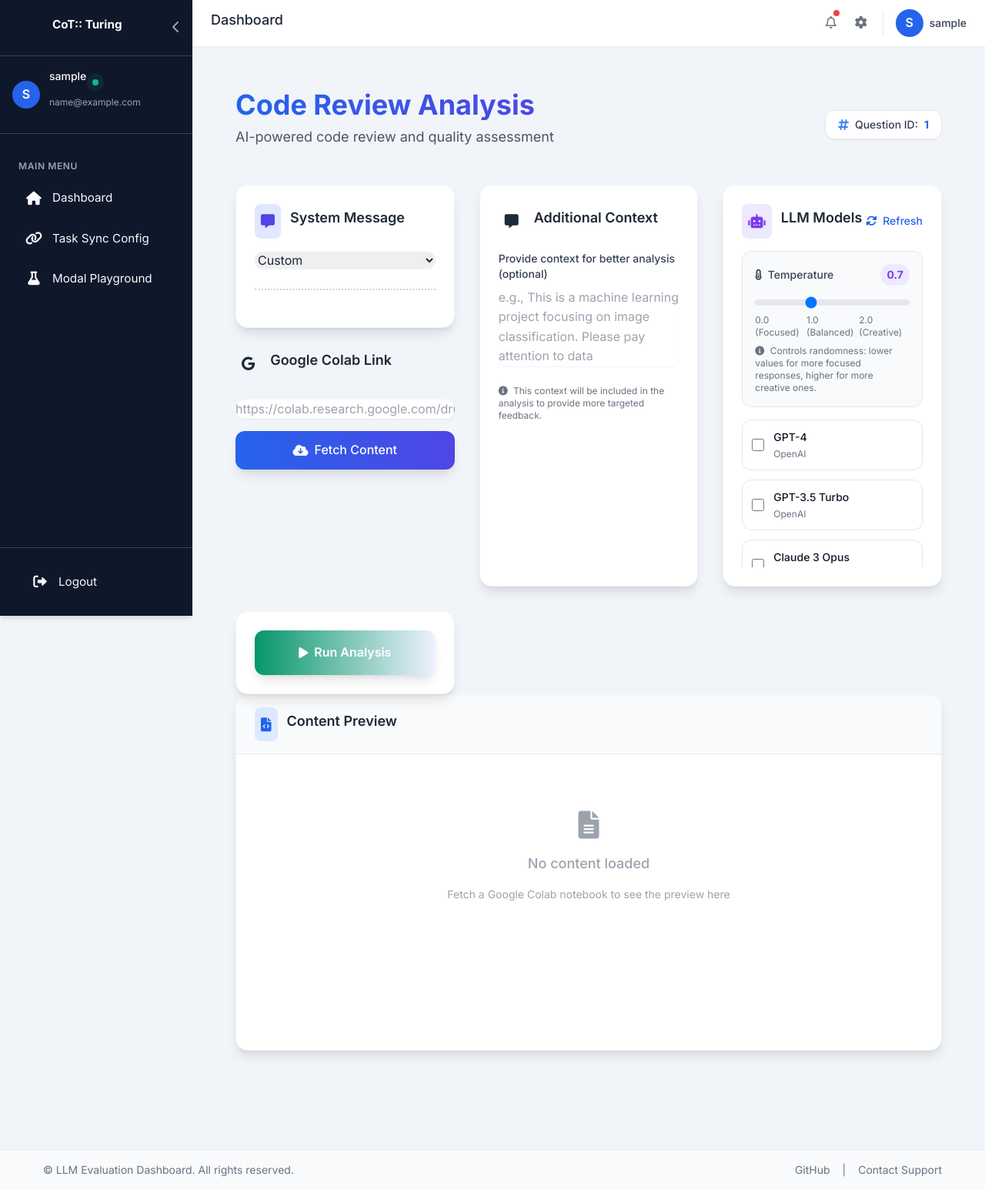
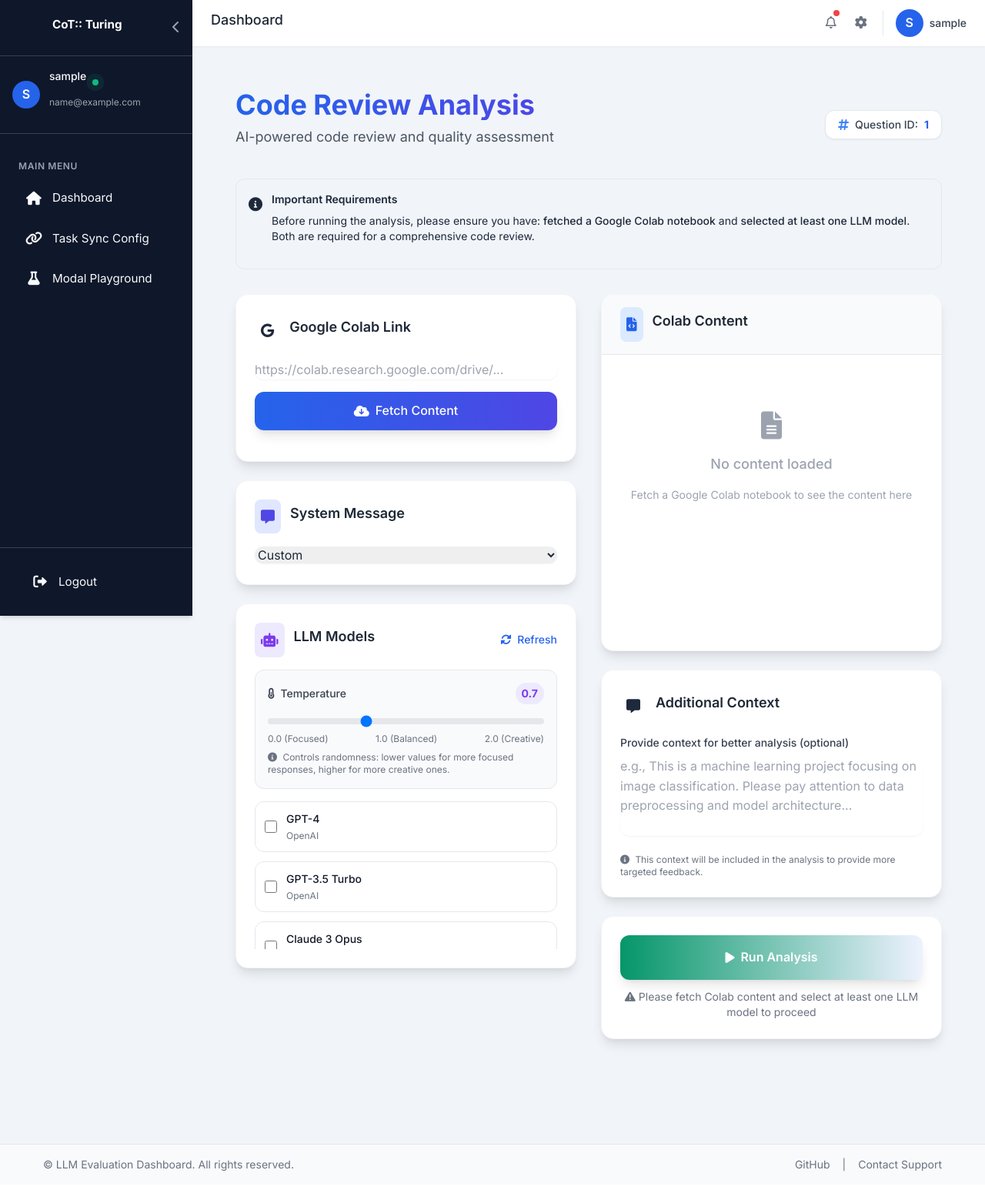
Before and after one commit to ashutosh-turing/cot-generation-tool, a Django app: page /review/1/ in a window 1280 px wide. Shown: the whole page at 77% size. After the commit the page ends 1522 px from the top, so only its background shows below. Run offline with Django 5.2, Linux system fonts and the light colour scheme; the visitor is signed in with stand-in values (Sample User, id 1); data that the repository does not hold is empty; some libraries are stand-ins or nearby versions.

Commit message:
fix(*): review.html

```diff
--- a/coreproject/settings.py
+++ b/coreproject/settings.py
@@ -157,7 +157,7 @@
 
 STATIC_URL = '/static/'
 STATICFILES_DIRS = [
-    # os.path.join(BASE_DIR, 'eval', 'static'),
+    os.path.join(BASE_DIR, 'eval', 'static'),
     os.path.join(BASE_DIR, 'processor', 'static'),
     os.path.join(BASE_DIR, 'static'),
 ]
--- a/eval/templates/review.html
+++ b/eval/templates/review.html
@@ -22,41 +22,34 @@
           </div>
         </div>
       </div>
+
+      <!-- Custom Message Section -->
+      <div class="mt-6 bg-gradient-to-r from-amber-50 to-orange-50 border border-amber-200 rounded-xl p-4">
+        <div class="flex items-start">
+          <div class="flex-shrink-0">
+            <i class="fas fa-info-circle text-amber-600 text-lg mt-0.5"></i>
+          </div>
+          <div class="ml-3">
+            <h3 class="text-sm font-semibold text-amber-800">Important Requirements</h3>
+            <p class="mt-1 text-sm text-amber-700">
+              Before running the analysis, please ensure you have:
+              <span class="font-medium">fetched a Google Colab notebook</span> and
+              <span class="font-medium">selected at least one LLM model</span>.
+              Both are required for a comprehensive code review.
+            </p>
+          </div>
+        </div>
+      </div>
     </div>
 
     <!-- Main Content Grid -->
-    <div class="grid grid-cols-1 xl:grid-cols-3 gap-8">
+    <div class="grid grid-cols-1 xl:grid-cols-2 gap-8 mb-8">
 
       <!-- Left Column - Input Section -->
       <div class="xl:col-span-1 space-y-6">
 
-        <!-- System Message Section -->
+        <!-- Fetch Colab Content Section - TOP -->
         <div class="bg-white rounded-2xl shadow-lg border border-gray-100 p-6">
-          <div class="flex items-center mb-4">
-            <div class="p-2 bg-indigo-100 rounded-lg mr-3">
-              <i class="fas fa-message text-indigo-600 text-lg"></i>
-            </div>
-            <h3 class="text-lg font-semibold text-gray-800">System Message</h3>
-          </div>
-          <div>
-            <select name="system_message" id="system_message" class="w-full rounded-xl border-gray-300 shadow-sm focus:border-blue-500 focus:ring-blue-500 transition-all duration-200">
-              {% if system_messages %}
-                {% for sm in system_messages %}
-                  <option value="{{ sm.content|escape }}">{{ sm.name }}</option>
-                {% endfor %}
-              {% endif %}
-              <option value="custom">Custom</option>
-            </select>
-            <div id="custom-system-message-container" class="hidden mt-3">
-              <label for="custom_system_message" class="block text-sm font-medium text-gray-700 mb-2">
-                <i class="fas fa-pen mr-1 text-indigo-500"></i>
-                Custom System Message
-              </label>
-              <textarea name="custom_system_message" id="custom_system_message" rows="3" class="w-full rounded-xl border-gray-300 shadow-sm focus:border-blue-500 focus:ring-blue-500 transition-all duration-200 resize-none p-3" placeholder="Enter your custom system message..."></textarea>
-            </div>
-          </div>
-          <hr class="dotted-divider">
-        </div>
           <div class="flex items-center mb-4">
             <div class="p-2 bg-orange-100 rounded-lg mr-3">
               <i class="fab fa-google text-orange-600 text-lg"></i>
@@ -82,29 +75,29 @@
           </div>
         </div>
 
-        <!-- Additional Context Section -->
+        <!-- System Message Section -->
         <div class="bg-white rounded-2xl shadow-lg border border-gray-100 p-6">
           <div class="flex items-center mb-4">
-            <div class="p-2 bg-teal-100 rounded-lg mr-3">
-              <i class="fas fa-comment-alt text-teal-600 text-lg"></i>
+            <div class="p-2 bg-indigo-100 rounded-lg mr-3">
+              <i class="fas fa-message text-indigo-600 text-lg"></i>
             </div>
-            <h3 class="text-lg font-semibold text-gray-800">Additional Context</h3>
+            <h3 class="text-lg font-semibold text-gray-800">System Message</h3>
           </div>
-
-          <div class="space-y-4">
-            <div>
-              <label for="additional-context" class="block text-sm font-medium text-gray-700 mb-2">
-                Provide context for better analysis (optional)
+          <div>
+            <select name="system_message" id="system_message" class="w-full rounded-xl border-gray-300 shadow-sm focus:border-blue-500 focus:ring-blue-500 transition-all duration-200">
+              {% if system_messages %}
+                {% for sm in system_messages %}
+                  <option value="{{ sm.content|escape }}">{{ sm.name }}</option>
+                {% endfor %}
+              {% endif %}
+              <option value="custom">Custom</option>
+            </select>
+            <div id="custom-system-message-container" class="hidden mt-3">
+              <label for="custom_system_message" class="block text-sm font-medium text-gray-700 mb-2">
+                <i class="fas fa-pen mr-1 text-indigo-500"></i>
+                Custom System Message
               </label>
-              <textarea
-                id="additional-context"
-                rows="4"
-                class="w-full rounded-xl border-gray-300 shadow-sm focus:border-blue-500 focus:ring-blue-500 transition-all duration-200 resize-none"
-                placeholder="e.g., This is a machine learning project focusing on image classification. Please pay attention to data preprocessing and model architecture..."></textarea>
-            </div>
-            <div class="text-xs text-gray-500">
-              <i class="fas fa-info-circle mr-1"></i>
-              This context will be included in the analysis to provide more targeted feedback.
+              <textarea name="custom_system_message" id="custom_system_message" rows="3" class="w-full rounded-xl border-gray-300 shadow-sm focus:border-blue-500 focus:ring-blue-500 transition-all duration-200 resize-none p-3" placeholder="Enter your custom system message..."></textarea>
             </div>
           </div>
         </div>
@@ -160,28 +153,19 @@
             </div>
           </div>
         </div>
-
-        <!-- Action Button -->
-        <div class="bg-white rounded-2xl shadow-lg border border-gray-100 p-6">
-          <button class="w-full inline-flex items-center justify-center px-6 py-4 bg-gradient-to-r from-green-600 to-emerald-600 text-white font-semibold rounded-xl shadow-lg hover:from-green-700 hover:to-emerald-700 focus:outline-none focus:ring-2 focus:ring-offset-2 focus:ring-green-500 transition-all duration-200 transform hover:scale-105"
-                  id="run-review-btn">
-            <i class="fas fa-play mr-2"></i>
-            Run Analysis
-          </button>
-        </div>
       </div>
 
-      <!-- Right Column - Content and Results -->
-      <div class="xl:col-span-2 space-y-6">
+      <!-- Right Column - Content and Action -->
+      <div class="xl:col-span-1 space-y-6">
 
-        <!-- Colab Content Preview -->
+        <!-- Colab Content Preview - Scrollable -->
         <div class="bg-white rounded-2xl shadow-lg border border-gray-100 overflow-hidden">
           <div class="px-6 py-4 border-b border-gray-200 bg-gray-50">
             <div class="flex items-center">
               <div class="p-2 bg-blue-100 rounded-lg mr-3">
                 <i class="fas fa-file-code text-blue-600 text-lg"></i>
               </div>
-              <h3 class="text-lg font-semibold text-gray-800">Content Preview</h3>
+              <h3 class="text-lg font-semibold text-gray-800">Colab Content</h3>
             </div>
           </div>
 
@@ -190,17 +174,60 @@
               <div class="flex flex-col items-center justify-center py-12 text-gray-400">
                 <i class="fas fa-file-alt text-4xl mb-4"></i>
                 <p class="text-lg font-medium">No content loaded</p>
-                <p class="text-sm">Fetch a Google Colab notebook to see the preview here</p>
+                <p class="text-sm">Fetch a Google Colab notebook to see the content here</p>
               </div>
             </div>
           </div>
         </div>
 
-        <!-- Results Section -->
-        <div id="review-results-section" class="space-y-6">
-          <!-- Results will be dynamically inserted here -->
+        <!-- Additional Context Section -->
+        <div class="bg-white rounded-2xl shadow-lg border border-gray-100 p-6">
+          <div class="flex items-center mb-4">
+            <div class="p-2 bg-teal-100 rounded-lg mr-3">
+              <i class="fas fa-comment-alt text-teal-600 text-lg"></i>
+            </div>
+            <h3 class="text-lg font-semibold text-gray-800">Additional Context</h3>
+          </div>
+
+          <div class="space-y-4">
+            <div>
+              <label for="additional-context" class="block text-sm font-medium text-gray-700 mb-2">
+                Provide context for better analysis (optional)
+              </label>
+              <textarea
+                id="additional-context"
+                rows="4"
+                class="w-full rounded-xl border-gray-300 shadow-sm focus:border-blue-500 focus:ring-blue-500 transition-all duration-200 resize-none"
+                placeholder="e.g., This is a machine learning project focusing on image classification. Please pay attention to data preprocessing and model architecture..."></textarea>
+            </div>
+            <div class="text-xs text-gray-500">
+              <i class="fas fa-info-circle mr-1"></i>
+              This context will be included in the analysis to provide more targeted feedback.
+            </div>
+          </div>
+        </div>
+
+        <!-- Action Button -->
+        <div class="bg-white rounded-2xl shadow-lg border border-gray-100 p-6">
+          <button class="w-full inline-flex items-center justify-center px-6 py-4 bg-gradient-to-r from-green-600 to-emerald-600 text-white font-semibold rounded-xl shadow-lg hover:from-green-700 hover:to-emerald-700 focus:outline-none focus:ring-2 focus:ring-offset-2 focus:ring-green-500 transition-all duration-200 transform hover:scale-105 disabled:opacity-50 disabled:cursor-not-allowed disabled:transform-none"
+                  id="run-review-btn"
+                  disabled>
+            <i class="fas fa-play mr-2"></i>
+            Run Analysis
+          </button>
+
+          <!-- Validation Message -->
+          <div id="validation-message" class="mt-3 text-sm text-center text-gray-500">
+            <i class="fas fa-exclamation-triangle text-amber-500 mr-1"></i>
+            Please fetch Colab content and select at least one LLM model to proceed
+          </div>
         </div>
       </div>
+    </div>
+
+    <!-- Results Section - Full Width at Bottom -->
+    <div id="review-results-section" class="space-y-6">
+      <!-- Results will be dynamically inserted here -->
     </div>
   </div>
 </div>
--- a/eval/views.py
+++ b/eval/views.py
@@ -2085,7 +2085,43 @@
     Reviewer: Review a question by question_id.
     Renders the review page with input for Google Colab link, model selection, and review UI.
     """
-    return render(request, "review.html", {"question_id": question_id})
+    # Fetch system messages based on user preference (stream/subject)
+    preferred_streams = []
+    try:
+        prefs = request.user.preference
+        preferred_streams = prefs.streams_and_subjects.all()
+        print(f"DEBUG: User {request.user.username} has {preferred_streams.count()} preferred streams")
+    except Exception as e:
+        preferred_streams = []
+        print(f"DEBUG: No user preferences found: {e}")
+
+    if preferred_streams:
+        system_messages = SystemMessage.objects.filter(category__in=preferred_streams).order_by('name')
+        print(f"DEBUG: Found {system_messages.count()} system messages for preferred streams")
+    else:
+        # Default to "Coding" stream if exists, else all
+        coding_messages = SystemMessage.objects.filter(category__name__icontains="coding").order_by('name')
+        if coding_messages.exists():
+            system_messages = coding_messages
+            print(f"DEBUG: Using {system_messages.count()} coding-related system messages")
+        else:
+            system_messages = SystemMessage.objects.all().order_by('name')
+            print(f"DEBUG: Using all {system_messages.count()} system messages")
+
+    # Fetch all active LLM models
+    llm_models = LLMModel.objects.filter(is_active=True).order_by('name')
+    print(f"DEBUG: Found {llm_models.count()} active LLM models")
+
+    # Debug: Print first few system messages
+    for i, sm in enumerate(system_messages[:3]):
+        print(f"DEBUG: System message {i+1}: {sm.name} - {sm.content[:50]}...")
+
+    context = {
+        "question_id": question_id,
+        "system_messages": system_messages,
+        "llm_models": llm_models,
+    }
+    return render(request, "review.html", context)
 
 @require_GET
 def get_llm_models(request):
--- a/static/js/review.js
+++ b/static/js/review.js
@@ -15,9 +15,51 @@
   let colabMarkdown = "";
 
   // Temperature slider functionality
+  if (temperatureSlider && temperatureValue) {
     temperatureSlider.addEventListener("input", function() {
       temperatureValue.textContent = parseFloat(this.value).toFixed(1);
     });
+  }
+
+  // Validation function to check if requirements are met
+  function validateRequirements() {
+    const hasColabContent = colabRawContent && colabRawContent.trim().length > 0;
+    const selectedModels = modelsList ? modelsList.querySelectorAll("input[type=checkbox]:checked") : [];
+    const hasSelectedModels = selectedModels.length > 0;
+
+    const runButton = document.getElementById("run-review-btn");
+    const validationMessage = document.getElementById("validation-message");
+
+    // Check if elements exist before trying to modify them
+    if (!runButton || !validationMessage) {
+      console.warn("Required elements not found for validation");
+      return;
+    }
+
+    if (hasColabContent && hasSelectedModels) {
+      // Requirements met - enable button
+      runButton.disabled = false;
+      validationMessage.innerHTML = '<i class="fas fa-check-circle text-green-500 mr-1"></i>Ready to run analysis';
+      validationMessage.className = "mt-3 text-sm text-center text-green-600";
+    } else {
+      // Requirements not met - disable button and show appropriate message
+      runButton.disabled = true;
+      let message = "Please ";
+      let missingItems = [];
+
+      if (!hasColabContent) {
+        missingItems.push("fetch Colab content");
+      }
+      if (!hasSelectedModels) {
+        missingItems.push("select at least one LLM model");
+      }
+
+      message += missingItems.join(" and ") + " to proceed";
+
+      validationMessage.innerHTML = '<i class="fas fa-exclamation-triangle text-amber-500 mr-1"></i>' + message;
+      validationMessage.className = "mt-3 text-sm text-center text-gray-500";
+    }
+  }
 
   // Utility: Get CSRF token from cookie
   function getCSRFToken() {
@@ -37,6 +79,11 @@
 
   // Load LLM models
   function loadModels() {
+    if (!modelsList) {
+      console.error("Models list element not found");
+      return;
+    }
+
     modelsList.innerHTML = `
       <div class="flex items-center justify-center py-8">
         <div class="animate-spin rounded-full h-8 w-8 border-b-2 border-blue-600"></div>
@@ -83,7 +130,12 @@
               if (e.target !== checkbox) {
                 checkbox.checked = !checkbox.checked;
               }
+              // Validate requirements when model selection changes
+              validateRequirements();
             });
+
+            // Add change handler to checkbox for direct clicks
+            checkbox.addEventListener('change', validateRequirements);
 
             modelsList.appendChild(modelCard);
           });
@@ -96,6 +148,8 @@
             </div>
           `;
         }
+        // Validate requirements after models are loaded
+        validateRequirements();
       })
       .catch(() => {
         modelsList.innerHTML = `
@@ -105,11 +159,18 @@
             <p class="text-xs">Please try refreshing</p>
           </div>
         `;
+        // Validate requirements after error
+        validateRequirements();
       });
   }
 
+  if (refreshModelsBtn) {
     refreshModelsBtn.addEventListener("click", loadModels);
+  }
   loadModels();
+
+  // Initial validation check
+  validateRequirements();
 
   // Fetch Colab content
   fetchColabBtn.addEventListener("click", function () {
@@ -151,14 +212,22 @@
           colabContentContainer.innerHTML = colabMarkdown;
           colabStatus.textContent = "Colab content loaded.";
           colabStatus.className = "ms-2 text-success";
+          // Validate requirements after content is loaded
+          validateRequirements();
         } else {
           colabStatus.textContent = data.error || "Failed to fetch Colab content.";
           colabStatus.className = "ms-2 text-danger";
+          // Clear content and validate
+          colabRawContent = "";
+          validateRequirements();
         }
       })
       .catch(() => {
         colabStatus.textContent = "Error fetching Colab content.";
         colabStatus.className = "ms-2 text-danger";
+        // Clear content and validate
+        colabRawContent = "";
+        validateRequirements();
       });
   });
 
@@ -353,30 +422,29 @@
               </div>
 
               <div class="p-6">
-                <div class="grid grid-cols-1 lg:grid-cols-2 gap-6">
+                <div class="space-y-6">
 
                   <!-- Grammar Analysis -->
-                  <div class="bg-gradient-to-br from-blue-50 to-indigo-50 rounded-xl p-5 border border-blue-100 h-80 flex flex-col">
+                  <div class="bg-gradient-to-br from-blue-50 to-indigo-50 rounded-xl p-5 border border-blue-100">
                     <div class="flex items-center mb-3">
                       <div class="p-2 bg-blue-100 rounded-lg mr-3">
                         <i class="fas fa-spell-check text-blue-600"></i>
                       </div>
                       <h4 class="text-lg font-semibold text-gray-800">Grammar Analysis</h4>
                     </div>
-                    <div class="prose prose-sm max-w-none text-gray-700 overflow-y-auto flex-1">
+                    <div class="prose prose-sm max-w-none text-gray-700 max-h-64 overflow-y-auto">
                       ${window.marked && result.grammar ? window.marked.parse(result.grammar) : (result.grammar || "No grammar analysis available")}
                     </div>
                   </div>
 
                   <!-- Plagiarism Check -->
-                  <div class="bg-gradient-to-br from-orange-50 to-red-50 rounded-xl p-5 border border-orange-100 h-80 flex flex-col">
+                  <div class="bg-gradient-to-br from-orange-50 to-red-50 rounded-xl p-5 border border-orange-100">
                     <div class="flex items-center mb-3">
                       <div class="p-2 bg-orange-100 rounded-lg mr-3">
                         <i class="fas fa-search text-orange-600"></i>
                       </div>
                       <h4 class="text-lg font-semibold text-gray-800">Plagiarism Check</h4>
                     </div>
-                    <div class="flex-1 overflow-y-auto">
                     <div class="mb-3">
                       <div class="flex items-center justify-between mb-2">
                         <span class="text-sm font-medium text-gray-600">Similarity Score</span>
@@ -397,37 +465,36 @@
                       </div>
                     </div>
                     ${result.plagiarism_result ? `
-                        <div class="prose prose-xs max-w-none text-gray-600">
+                      <div class="prose prose-xs max-w-none text-gray-600 max-h-48 overflow-y-auto">
                         ${window.marked ? window.marked.parse(result.plagiarism_result) : result.plagiarism_result}
                       </div>
                     ` : ''}
                   </div>
-                  </div>
 
                   ${result.improvements && result.improvements.trim() && result.improvements.trim().toLowerCase() !== "n/a" ? `
                   <!-- Improvements -->
-                  <div class="bg-gradient-to-br from-purple-50 to-pink-50 rounded-xl p-5 border border-purple-100 h-80 flex flex-col">
+                  <div class="bg-gradient-to-br from-purple-50 to-pink-50 rounded-xl p-5 border border-purple-100">
                     <div class="flex items-center mb-3">
                       <div class="p-2 bg-purple-100 rounded-lg mr-3">
                         <i class="fas fa-lightbulb text-purple-600"></i>
                       </div>
                       <h4 class="text-lg font-semibold text-gray-800">Suggested Improvements</h4>
                     </div>
-                    <div class="prose prose-sm max-w-none text-gray-700 overflow-y-auto flex-1">
+                    <div class="prose prose-sm max-w-none text-gray-700 max-h-64 overflow-y-auto">
                       ${window.marked ? window.marked.parse(result.improvements) : result.improvements}
                     </div>
                   </div>
                   ` : ''}
 
                   <!-- Code Quality Summary -->
-                  <div class="bg-gradient-to-br from-green-50 to-teal-50 rounded-xl p-5 border border-green-100 h-80 flex flex-col ${result.improvements && result.improvements.trim() && result.improvements.trim().toLowerCase() !== "n/a" ? '' : 'lg:col-span-1'}">
+                  <div class="bg-gradient-to-br from-green-50 to-teal-50 rounded-xl p-5 border border-green-100">
                     <div class="flex items-center mb-3">
                       <div class="p-2 bg-green-100 rounded-lg mr-3">
                         <i class="fas fa-code text-green-600"></i>
                       </div>
                       <h4 class="text-lg font-semibold text-gray-800">Quality Summary</h4>
                     </div>
-                    <div class="prose prose-sm max-w-none text-gray-700 overflow-y-auto flex-1">
+                    <div class="prose prose-sm max-w-none text-gray-700 max-h-64 overflow-y-auto">
                       ${window.marked && result.code_quality ? window.marked.parse(result.code_quality) : (result.code_quality || "No quality summary available")}
                     </div>
                   </div>
```
Also changed, not shown: run_services.py (+50 -3 lines). Lines whose indentation alone changed are shown as unchanged.
